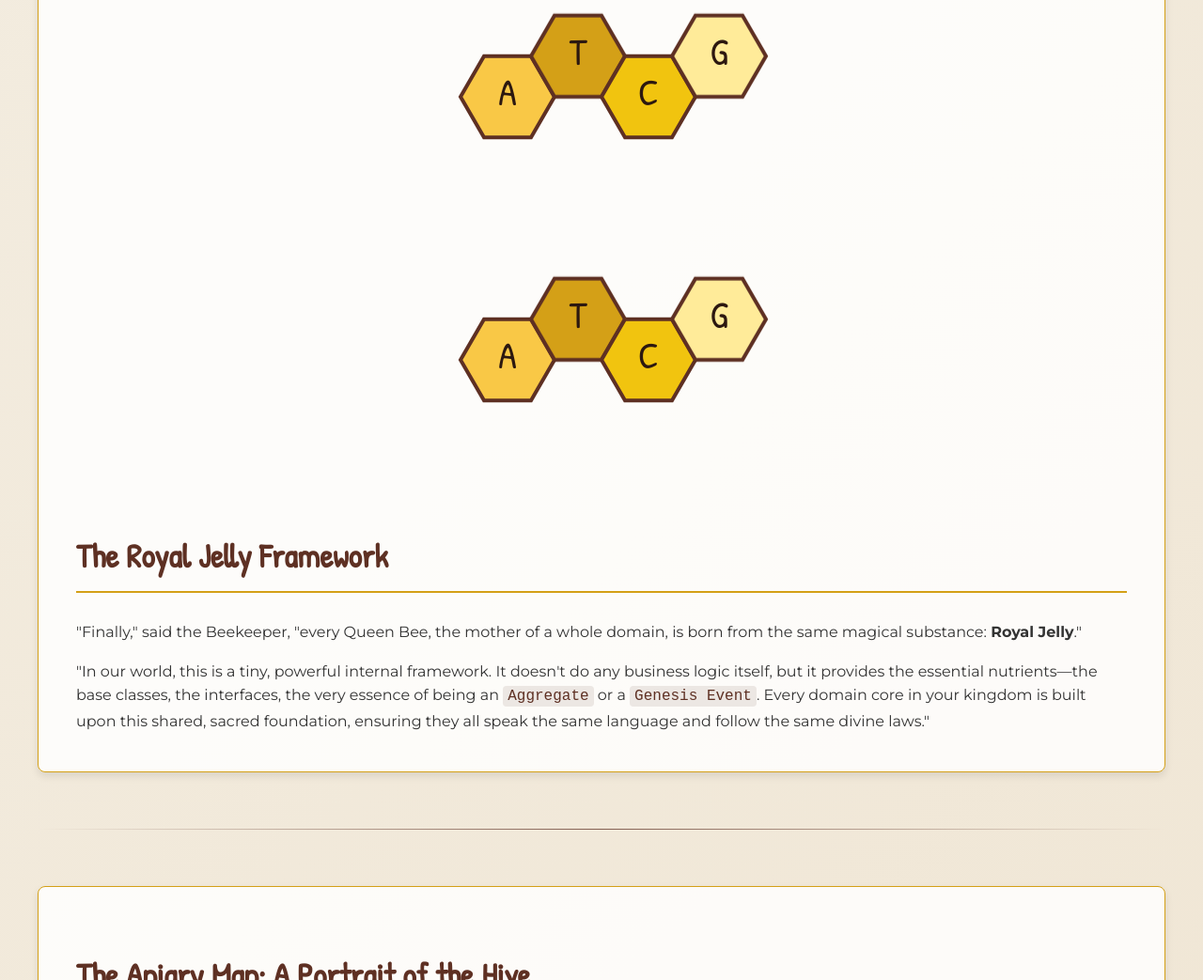
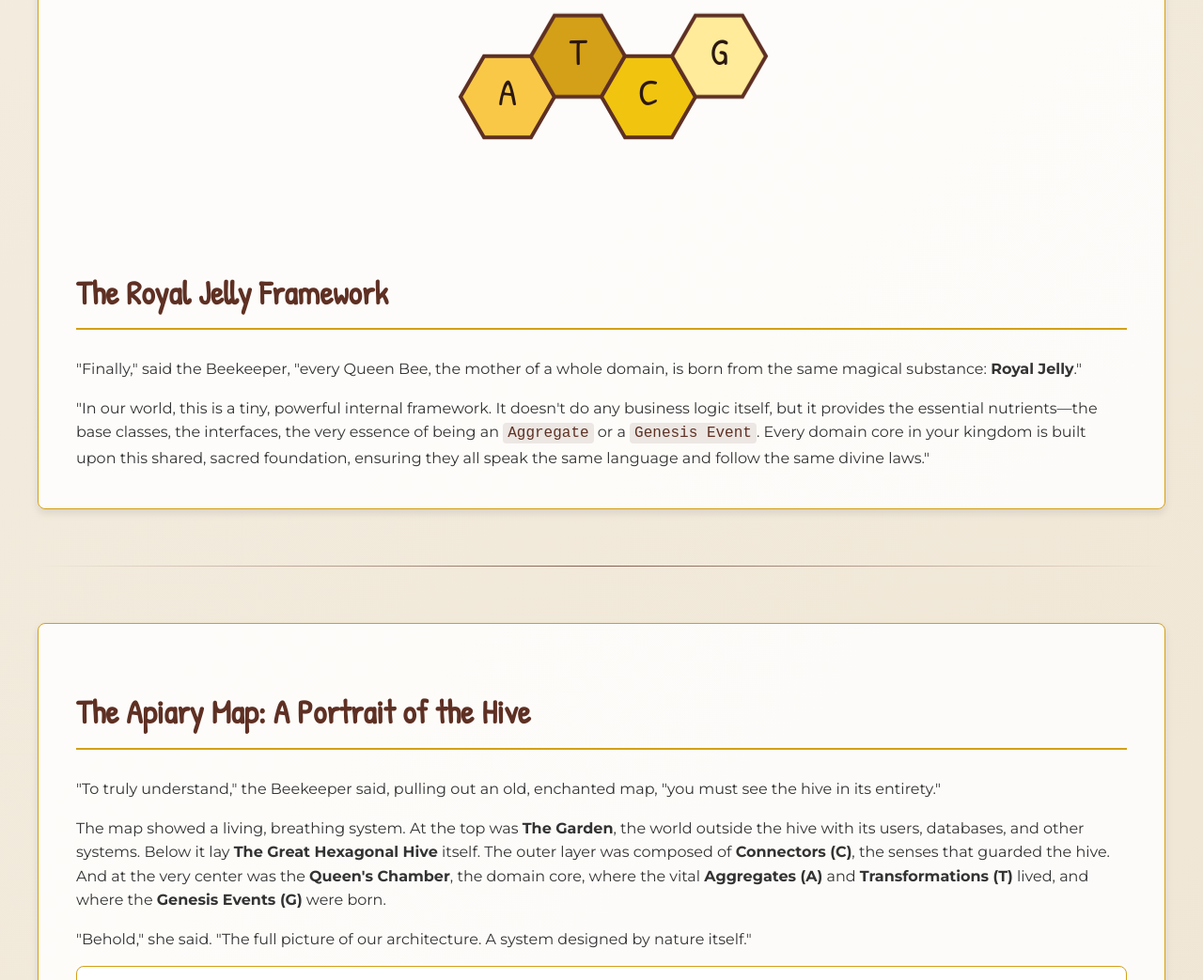
Before and after one commit to zaebee/agents, a plain HTML site: page article.html in a window 1280 px wide. Shown: the part 2701-3744 px from the top of the page at 94% size. Drawn offline with Linux system fonts and the light colour scheme.

Commit message:
chore: clean article.

```diff
--- a/article.html
+++ b/article.html
@@ -363,31 +363,6 @@
                 <!-- Hexagon G -->
                 <g transform="translate(325, 56.7)">
                     <polygon id="hex-g" class="hexagon" points="50,0 25,43.3 -25,43.3 -50,0 -25,-43.3 25,-43.3" />
-                    <text id="text-g" class="hex-text" x="0" y="0">G</text>
-                </g>
-            </svg>
-        </div>
-
-        <div class="atcg-container">
-            <svg class="atcg-svg" viewBox="0 0 400 200">
-                <!-- Hexagon A -->
-                <g transform="translate(100, 100)">
-                    <polygon id="hex-a" class="hexagon" points="50,0 25,43.3 -25,43.3 -50,0 -25,-43.3 25,-43.3"/>
-                    <text id="text-a" class="hex-text" x="0" y="0">A</text>
-                </g>
-                <!-- Hexagon T -->
-                <g transform="translate(175, 56.7)">
-                    <polygon id="hex-t" class="hexagon" points="50,0 25,43.3 -25,43.3 -50,0 -25,-43.3 25,-43.3"/>
-                    <text id="text-t" class="hex-text" x="0" y="0">T</text>
-                </g>
-                <!-- Hexagon C -->
-                <g transform="translate(250, 100)">
-                    <polygon id="hex-c" class="hexagon" points="50,0 25,43.3 -25,43.3 -50,0 -25,-43.3 25,-43.3"/>
-                    <text id="text-c" class="hex-text" x="0" y="0">C</text>
-                </g>
-                <!-- Hexagon G -->
-                <g transform="translate(325, 56.7)">
-                    <polygon id="hex-g" class="hexagon" points="50,0 25,43.3 -25,43.3 -50,0 -25,-43.3 25,-43.3"/>
                     <text id="text-g" class="hex-text" x="0" y="0">G</text>
                 </g>
             </svg>
```
Also changed, not shown: article.ru.html (+0 -25 lines).
